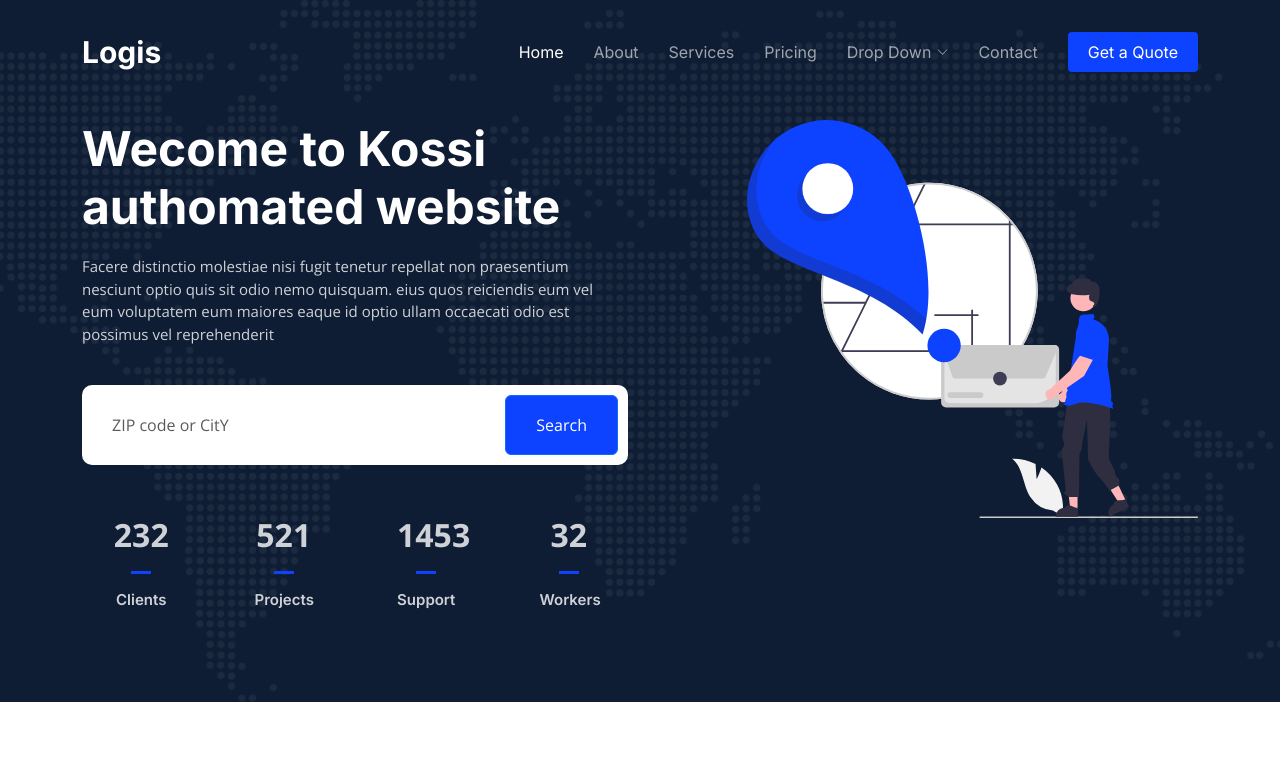
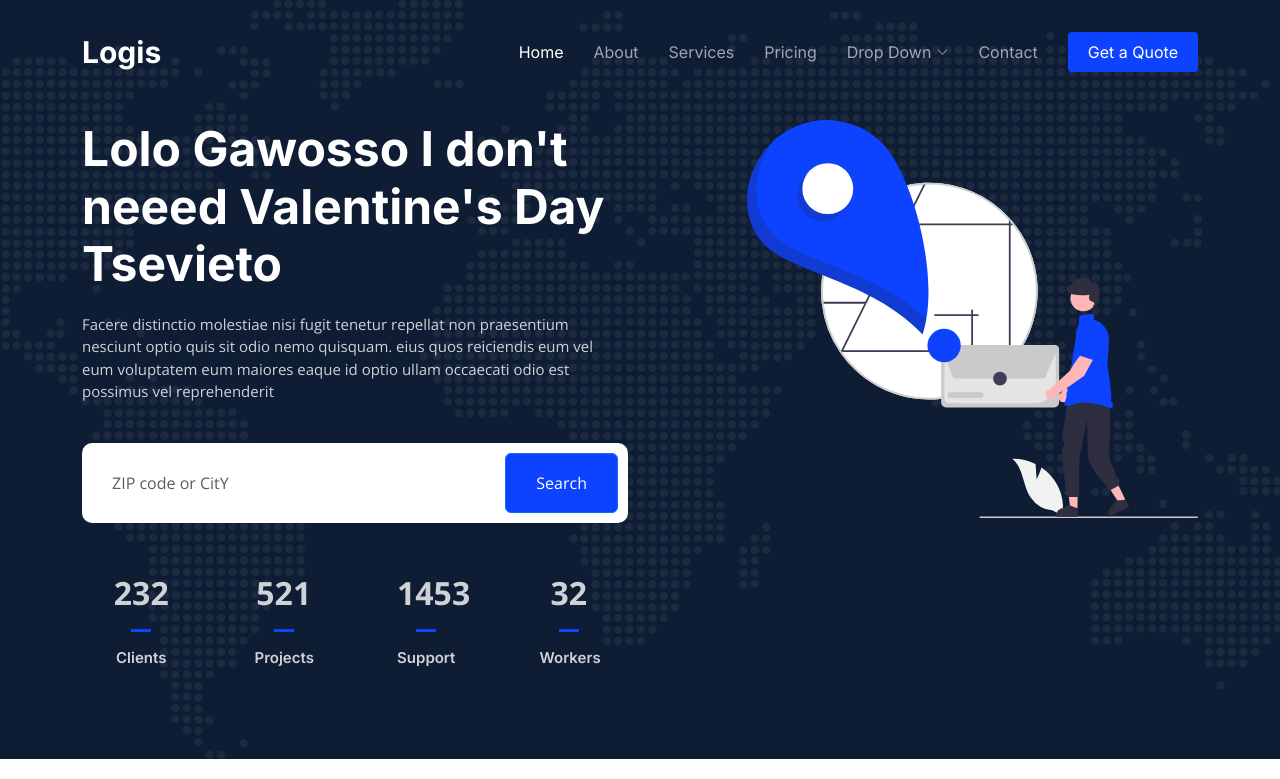
Before and after one commit to khevi/awscid, a plain HTML site: page index.html in a window 1280 px wide. Shown: the top 779 px of the page. Drawn offline with nearby package versions, Linux system fonts and the light colour scheme.

Commit message:
new change

```diff
--- a/index.html
+++ b/index.html
@@ -89,7 +89,7 @@
     <div class="container">
       <div class="row gy-4 d-flex justify-content-between">
         <div class="col-lg-6 order-2 order-lg-1 d-flex flex-column justify-content-center">
-          <h2 data-aos="fade-up">Wecome to Kossi authomated website</h2>
+          <h2 data-aos="fade-up">Lolo Gawosso I don't neeed Valentine's Day Tsevieto</h2>
           <p data-aos="fade-up" data-aos-delay="100">Facere distinctio molestiae nisi fugit tenetur repellat non praesentium nesciunt optio quis sit odio nemo quisquam. eius quos reiciendis eum vel eum voluptatem eum maiores eaque id optio ullam occaecati odio est possimus vel reprehenderit</p>
 
           <form action="#" class="form-search d-flex align-items-stretch mb-3" data-aos="fade-up" data-aos-delay="200">
```
